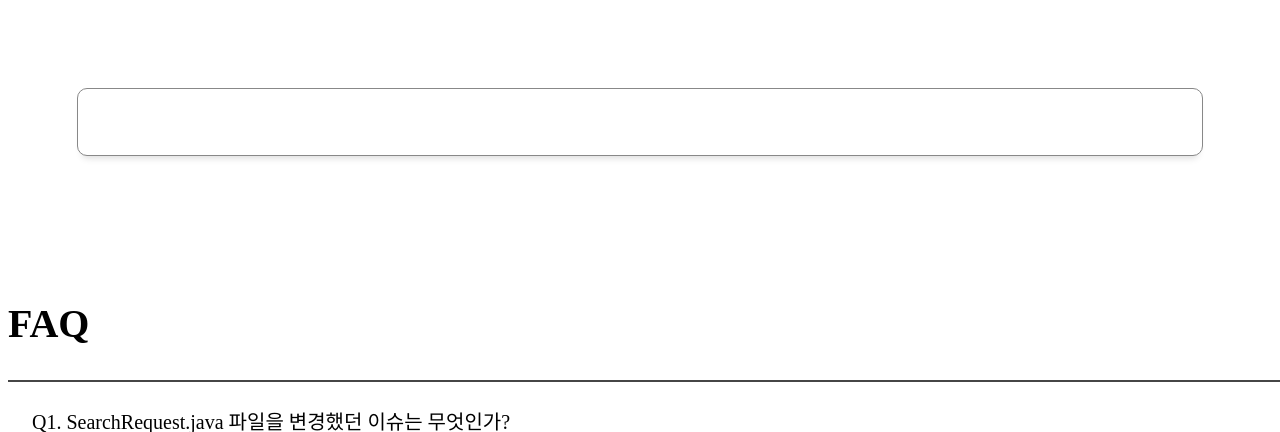
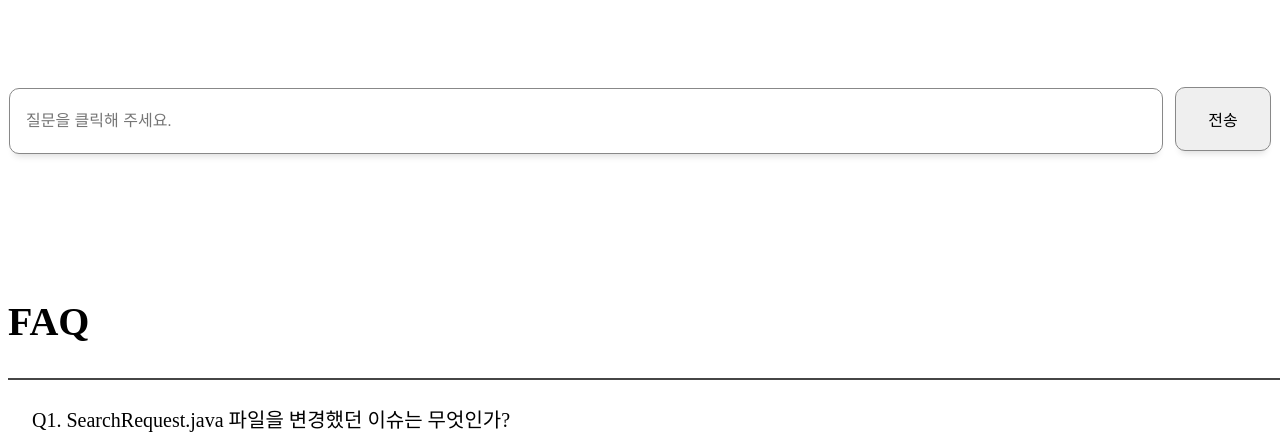
Before and after one commit to shinjiaaa/sealab, a FastAPI app: page / in a window 1280 px wide; the page is wider, and only the part inside the window is pictured. Shown: the top 432 px of that part. Run offline with FastAPI, Linux system fonts and the light colour scheme.

Commit message:
성고오오오오옹

```diff
--- a/backend/router/faq.py
+++ b/backend/router/faq.py
@@ -1,4 +1,4 @@
-from fastapi import APIRouter, Request, HTTPException
+from fastapi import APIRouter, Query, Request, HTTPException
 from fastapi.responses import HTMLResponse
 from fastapi.templating import Jinja2Templates
 from util import openai
@@ -71,55 +71,35 @@ faq_cypher_queries = {
 async def get_faq_page(request: Request):
     return templates.TemplateResponse("faq.html", {"request": request, "faq": faq})
 
-@router.get("/result")
-async def get_answer(question: str, request: Request):
+@router.get("/result", response_class=HTMLResponse)
+async def get_answer(
+    question: str = Query(...),
+    replacement: str = Query(...),
+    modifiedText: str = Query(...),  # 새로 추가된 수정된 전체 질문
+    request: Request = None
+):
     try:
         question_id = question.split('.')[0].strip()
-        question_text = faq.get(question_id)
+        cypher_query = faq_cypher_queries.get(question_id)
 
-        if not question_text:
-            raise HTTPException(status_code=404, detail=f"Question '{question_id}' not found in faq.")
+        if not cypher_query:
+            raise HTTPException(status_code=404, detail=f"Query not found for {question_id}.")
 
-        cypher_query = faq_cypher_queries.get(question_id)
-        if not cypher_query:
-            raise HTTPException(status_code=404, detail=f"Cypher query for '{question_id}' not found.")
-
-        # 동적 쿼리 수정 부분
-        if question_id == "Q1":
+        # placeholder 결정
+        if "filenameinput" in cypher_query:
             placeholder = "filenameinput"
-            replacement = "SearchRequest.java"
-        elif question_id == "Q2":
+        elif "packageinput" in cypher_query:
             placeholder = "packageinput"
-            replacement = "clients.json.jackson"
-        elif question_id == "Q3":
+        elif "issueNum" in cypher_query:
             placeholder = "issueNum"
-            replacement = "858"
-        elif question_id == "Q4":
-            placeholder = "issueNum"
-            replacement = "858"
-        elif question_id == "Q5":
-            placeholder = "issueNum"
-            replacement = "693"
-        elif question_id == "Q6":
-            placeholder = "issueNum"
-            replacement = "371"
-        elif question_id == "Q7":
-            placeholder = "issueNum"
-            replacement = "362"
-        elif question_id == "Q8":
-            placeholder = "filenameinput"
-            replacement = "Aggregate.java"
         else:
-            raise HTTPException(status_code=404, detail="Unsupported question")
+            raise HTTPException(status_code=400, detail="No placeholder matched.")
 
         modified_query = openai.get_answer_from_openai(cypher_query, placeholder, replacement)
 
-        if not modified_query:
-            raise HTTPException(status_code=500, detail="Error fetching answer from OpenAI")
-
         return templates.TemplateResponse("result.html", {
             "request": request,
-            "question": question_text,
+            "question": modifiedText,  # 💡 전체 질문을 여기서 표시
             "answer": modified_query,
         })
 
--- a/frontend/static/css/faq.css
+++ b/frontend/static/css/faq.css
@@ -11,19 +11,35 @@ body {
     text-align: center;
 }
 
-#textBox {
+#replacement {
     border: 1.5px solid #888888;
     border-radius: 10px;
     box-shadow: 0 7px 7px -5px #00000025;
 
+    font-size: 1rem;
+
     width: 70rem;
     height: 4rem;
 
-    margin: 5rem 0 2rem 0;
+    margin: 5rem 0.5rem 2rem 0;
+    padding: 0 1rem;
 }
 
-#textBox:focus {
+#replacement:focus, #submitButton {
     outline: none;
+}
+
+#submitButton {
+    border: 1.5px solid #888888;
+    border-radius: 10px;
+    box-shadow: 0 7px 7px -5px #00000025;
+
+    font-size: 1rem;
+
+    width: 6rem;
+    height: 4rem;
+
+    padding: 0 1rem;
 }
 
 /* 코드 보내기 */
--- a/frontend/static/js/faq.js
+++ b/frontend/static/js/faq.js
@@ -1,6 +1,46 @@
+let selectedQuestionId = null;
+let originalText = ""; // 원본 질문 텍스트 저장
+
 document.querySelectorAll('.faq-question').forEach(function(question) {
-  question.addEventListener('click', function() {
-      const questionId = question.id;
-      window.location.href = `/result?question=${encodeURIComponent(questionId)}`;
-  });
+    question.addEventListener('click', function () {
+        selectedQuestionId = question.id;
+        originalText = question.innerText;
+
+        document.getElementById('replacement').value = originalText;
+    });
 });
+
+document.getElementById('submitButton').addEventListener('click', function () {
+  const userInput = document.getElementById('replacement').value;
+
+  // 차이 추출
+  const diff = getDiffPart(originalText, userInput);
+  const replacementValue = diff || originalText;
+
+  // 🌟 수정된 전체 질문 텍스트도 함께 전송
+  window.location.href = `/result?question=${encodeURIComponent(selectedQuestionId)}&replacement=${encodeURIComponent(replacementValue)}&modifiedText=${encodeURIComponent(userInput)}`;
+});
+
+
+/**
+ * 원본 텍스트와 사용자 입력 텍스트의 차이점(수정된 부분)만 추출
+ */
+function getDiffPart(original, modified) {
+    // 단어 단위로 자름
+    const originalWords = original.split(/\s+/);
+    const modifiedWords = modified.split(/\s+/);
+
+    // 처음 다른 부분을 찾음
+    for (let i = 0; i < Math.min(originalWords.length, modifiedWords.length); i++) {
+        if (originalWords[i] !== modifiedWords[i]) {
+            return modifiedWords[i];  // 수정된 단어 반환
+        }
+    }
+
+    // 혹시 마지막에서 추가됐을 경우
+    if (modifiedWords.length > originalWords.length) {
+        return modifiedWords[modifiedWords.length - 1];
+    }
+
+    return null;
+}
--- a/frontend/static/js/result.js
+++ b/frontend/static/js/result.js
@@ -6,7 +6,7 @@ const questionText = {
         "Q5": "Q5. 693번 이슈가 변경한 테스트 케이스는 무엇인가?",
         "Q6": "Q6. 371번 이슈가 변경한 테스트 케이스는 어떤 소스 코드를 대상으로 하는가?",
         "Q7": "Q7. 362번 이슈가 변경한 테스트 케이스는 어떤 패키지를 대상으로 하는가?",
-        "Q8": "Q8. Aggregate.java 코드와 연결된 API 문서는 무엇인가?",
+        "Q8": "Q8. Aggregate.jaava 코드와 연결된 API 문서는 무엇인가?",
 };
 
 document.addEventListener('DOMContentLoaded', function() {
--- a/frontend/templates/faq.html
+++ b/frontend/templates/faq.html
@@ -9,7 +9,8 @@
 <body>
     <!-- 질문란 -->
     <section class="fristSection">
-        <input type="text" id="textBox" value="{{ question }}" readonly/>
+        <input type="text" id="replacement" value="{{ question }}" placeholder="질문을 클릭해 주세요."/>
+        <button id="submitButton">전송</button>
     </section>
 
     <!-- FAQ -->
```
